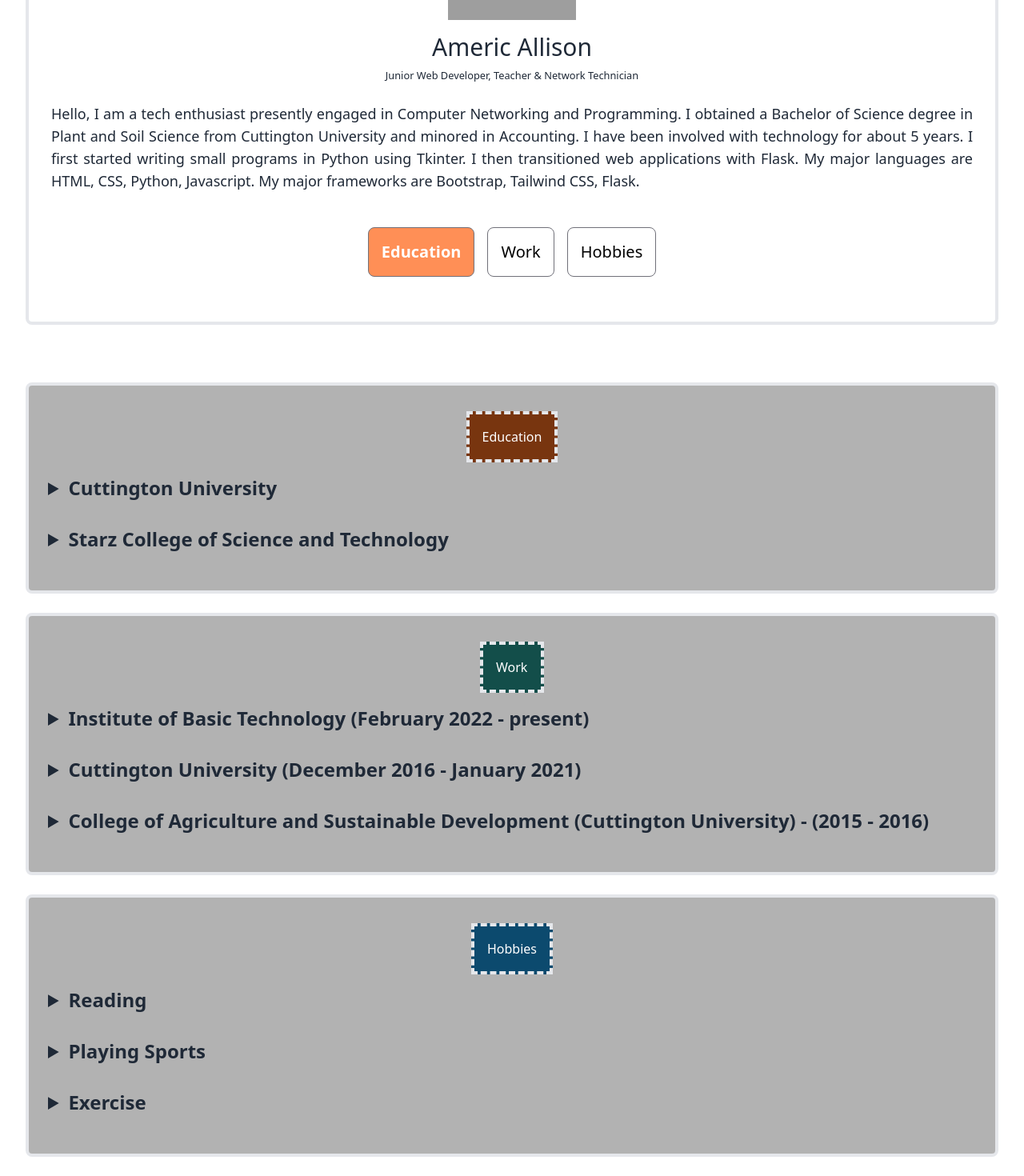
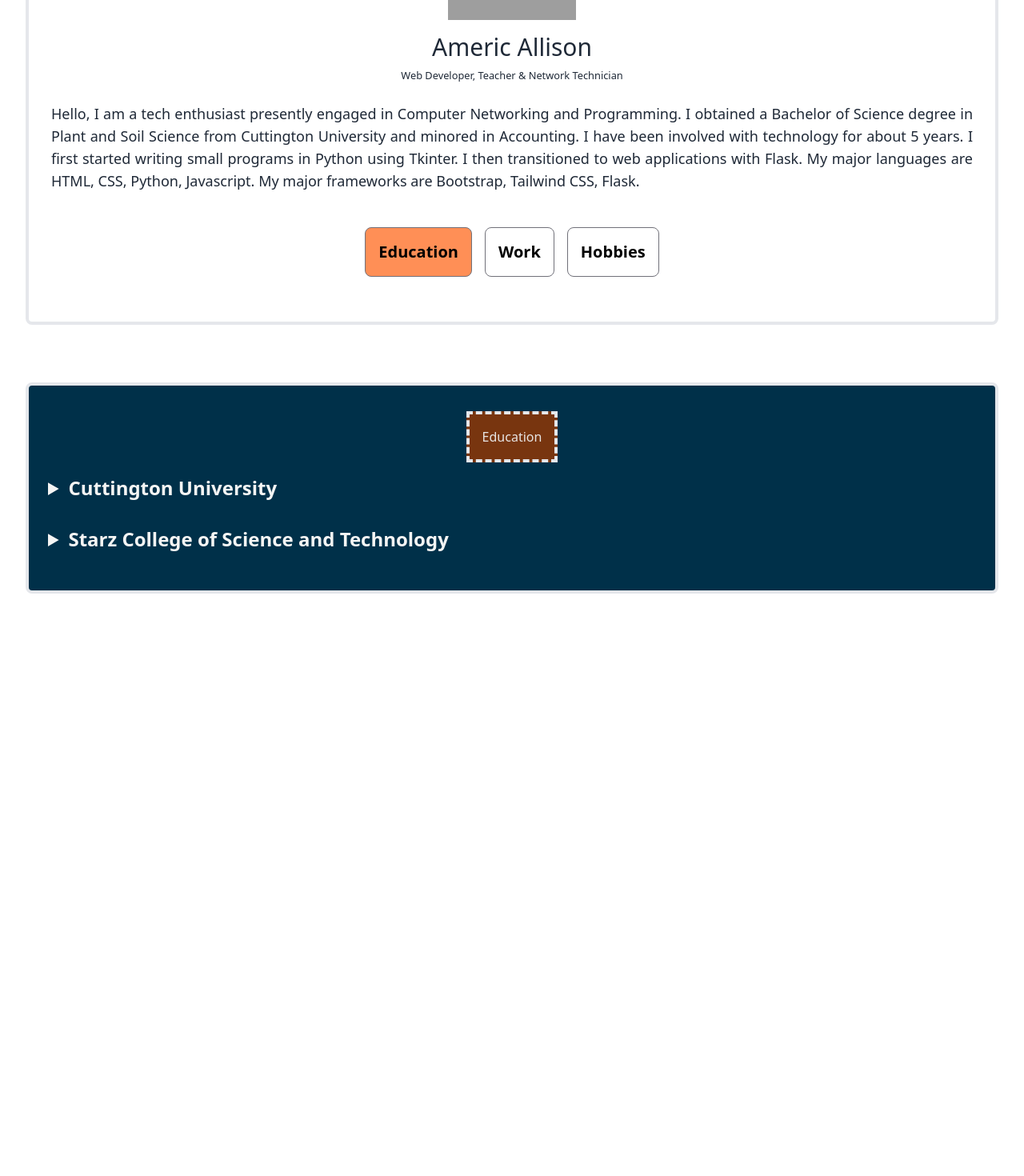
Before and after one commit to americallison/americportfolio_react, a React (Create React App) app: page / in a window 1280 px wide. Shown: the part 251-1721 px from the top of the page at 80% size. After the commit the page ends 1017 px from the top, so only its background shows below. Built offline with nearby package versions, Linux system fonts and the light colour scheme; grey boxes are pictures that could not be loaded.

Commit message:
updated code

```diff
--- a/package.json
+++ b/package.json
@@ -7,10 +7,13 @@
     "@testing-library/jest-dom": "^5.16.5",
     "@testing-library/react": "^13.4.0",
     "@testing-library/user-event": "^13.5.0",
+    "localforage": "^1.10.0",
+    "match-sorter": "^6.3.1",
     "react": "^18.2.0",
     "react-dom": "^18.2.0",
     "react-router-dom": "^6.4.3",
     "react-scripts": "5.0.1",
+    "sort-by": "^1.2.0",
     "web-vitals": "^2.1.4"
   },
   "scripts": {
--- a/src/App.js
+++ b/src/App.js
@@ -5,25 +5,28 @@ import PersonalDetails from './components/PersonalDetails';
 import Work from './components/Work'
 import Education from './components/Education';
 import Hobbies from './components/Hobbies';
+import { useState } from 'react';
 
 export default function App() {
+
+  const [isActive, setIsActive] = useState({
+    active: true,
+    name: "education"
+  })
+
   return (
     <>
     {/* insert the main navbar component */}
     <MainNavBar />
 
     {/* insert the personal details component */}
-    <PersonalDetails />
+    <PersonalDetails isActive={isActive} setIsActive={setIsActive}/>
 
-     {/* insert the education component */}
+    {
+      isActive.active && isActive.name === "education" ? (<Education /> ): isActive.active && isActive.name === "work" ? (<Work /> ) : (<Hobbies />)
+    }
 
-     <Education />
 
-    {/* insert the work component */}
-     <Work />
-
-     {/* insert the hobbies component */}
-     <Hobbies />
 
 
     </>
--- a/src/components/Education.js
+++ b/src/components/Education.js
@@ -6,20 +6,20 @@ export default function Education() {
     <>
       {/* <!-- Work --> */}
       <div className="mx-auto max-w-7xl px-2 sm:px-6 lg:px-8">
-      <div id="education" className="bg-[#B2B2B2] h-auto my-6 py-8 rounded-lg border-4">
+      <div id="education" className="bg-[#003049] h-auto my-6 py-8 rounded-lg border-4">
       <div className="flex justify-center">
-        <h3 className="border-4 w-30 bg-amber-900 text-white border-dashed px-4 py-4">Education</h3>
+        <h3 className="border-4 w-30 bg-amber-900 text-stone-200 border-dashed px-4 py-4">Education</h3>
       </div>
 
       <details className="px-6 py-4">
-        <summary className="font-bold text-2xl text-gray-800">Cuttington University</summary>
+        <summary className="font-bold text-2xl text-stone-100">Cuttington University</summary>
         <p>I acquired a Bachelor of Science Degree in Plant and Soil Science and Accounting minor
             from Cuttington University in July 2016. I graduated a second dux of the University.
         </p>
       </details>
 
       <details className="px-6 py-4">
-        <summary className="font-bold text-2xl text-gray-800">Starz College of Science and Technology</summary>
+        <summary className="font-bold text-2xl text-stone-100">Starz College of Science and Technology</summary>
         <p>I obtained a Certificate in Computer Hardware and Operating Systems (A+) from Starz College of Science
             and Technology. The training lasted for three (3) months.
         </p>
--- a/src/components/Hobbies.js
+++ b/src/components/Hobbies.js
@@ -6,25 +6,25 @@ export default function Hobbies() {
     <>
       {/* <!-- Work --> */}
       <div className="mx-auto max-w-7xl px-2 sm:px-6 lg:px-8">
-      <div id="hobbie" className="bg-[#B2B2B2] h-auto my-6 py-8 rounded-lg border-4">
+      <div id="hobbie" className="bg-[#20639b] h-auto my-6 py-8 rounded-lg border-4">
       <div className="flex justify-center">
         <h3 className="border-4 w-30 bg-sky-900 text-white border-dashed px-4 py-4">Hobbies</h3>
       </div>
 
       <details className="px-6 py-4">
-        <summary className="font-bold text-2xl text-gray-800">Reading</summary>
+        <summary className="font-bold text-2xl text-stone-100">Reading</summary>
         <p>I love to read books on a variety of subjects ranging from programming, business, intelligence, etc.
         </p>
       </details>
 
       <details className="px-6 py-4">
-        <summary className="font-bold text-2xl text-gray-800">Playing Sports</summary>
+        <summary className="font-bold text-2xl text-stone-100">Playing Sports</summary>
         <p>I play soccer, basketball, lawn tennis and volleyball.
         </p>
       </details>
 
       <details className="px-6 py-4">
-        <summary className="font-bold text-2xl text-gray-800">Exercise</summary>
+        <summary className="font-bold text-2xl text-stone-100">Exercise</summary>
         <p>I love to perform aerobic exercises including jogging, pushups, pullups, and situps. These help keep me active
             and energized.
         </p>
--- a/src/components/PersonalDetails.js
+++ b/src/components/PersonalDetails.js
@@ -1,14 +1,17 @@
-import React, {useState} from 'react';
+import React from 'react';
 
 
 
 
-export default function PersonalDetails() {
+export default function PersonalDetails({isActive, setIsActive}) {
 
-const [isActive, setIsActive] = useState({
-  active: true,
-  name: "education"
-})
+  function handleActive (e) {
+       e.preventDefault();
+       setIsActive({
+        active: true,
+        name: e.target.id
+       })
+  }
 
   return (
 <div className="py-6">
@@ -17,28 +20,28 @@ const [isActive, setIsActive] = useState({
     <div id="intro" className="bg-[#
     3EAEAEA] h-auto my-6 py-8 rounded-lg border-4">
       <div id="avatar" className="flex justify-center py-2">
-        <img className="w-40" src="https://api.multiavatar.com/JB.svg " alt="JB image" />
+        <img className="w-40" src="https://api.multiavatar.com/AA.svg " alt="JB" />
       </div>
       <div id="content" className="prose lg:prose-xl px-2">
         <h1 className="text-center text-gray-800 text-3xl capitalize m-2 font-medium">Americ Allison</h1>
-        <small className="text-center block text-md mb-3 text-gray-800">Junior Web Developer, Teacher &amp; Network Technician</small>
+        <small className="text-center block text-md mb-3 text-gray-800">Web Developer, Teacher &amp; Network Technician</small>
         <p className="text-justify text-lg mt-2 p-3 m-2 text-gray-800">Hello, I am a tech enthusiast presently engaged in Computer Networking and
         Programming. I obtained a Bachelor of Science degree in Plant and Soil Science from Cuttington University and minored
         in Accounting. I have been involved with technology for about 5 years. I first started writing small programs in
-        Python using Tkinter. I then transitioned web applications with Flask. My major languages are HTML, CSS, Python,
-        Javascript. My major frameworks are Bootstrap, Tailwind CSS, Flask. </p>
+        Python using Tkinter. I then transitioned to web applications with Flask. My major languages are HTML, CSS, Python,
+        Javascript. My major frameworks are Bootstrap, Tailwind CSS, Flask.</p>
 
         <div className="p-6 max-w-full mx-auto">
             <ul className="flex justify-center items-center gap-4">
               <li className={`border border-zinc-500 rounded-lg p-4 ${isActive.active && isActive.name === "education" && 'bg-[#FF8F56]'}`}>
-               <a href="#" id="education" className="font-roboto font-bold text-xl text-white">Education</a>
+               <a href="#education" onClick={handleActive} id="education" className="font-roboto font-bold text-xl">Education</a>
               </li>
               <li className={`border border-zinc-500 rounded-lg p-4 ${isActive.active && isActive.name === "work" && 'bg-[#FF8F56]'}`}>
-              <a href="#" id="work"
-              className="font-roboto text-xl">Work</a>
+              <a href="#work" onClick={handleActive}  id="work"
+              className="font-roboto font-bold text-xl">Work</a>
               </li>
               <li className={`border border-zinc-500 rounded-lg p-4 ${isActive.active && isActive.name === "hobbies" && 'bg-[#FF8F56]'}`}>
-                <a href="#" id="hobbies" className="font-roboto text-xl">Hobbies</a>
+                <a href="#hobbies" onClick={handleActive} id="hobbies" className="font-roboto font-bold text-xl">Hobbies</a>
               </li>
             </ul>
         </div>
--- a/src/components/Work.js
+++ b/src/components/Work.js
@@ -5,13 +5,13 @@
     return (<>
   {/* <!-- Work --> */}
   <div className="mx-auto max-w-7xl px-2 sm:px-6 lg:px-8">
-  <div id="work" className="bg-[#B2B2B2] h-auto my-6 py-8 rounded-lg border-4">
+  <div id="work" className="bg-[#213502] h-auto my-6 py-8 rounded-lg border-4">
   <div className="flex justify-center">
     <h3 className="border-4 w-20 bg-teal-900 text-white border-dashed px-4 py-4">Work</h3>
   </div>
 
   <details className="px-6 py-4">
-    <summary className="font-bold text-2xl text-gray-800">Institute of Basic Technology (February 2022 - present)</summary>
+    <summary className="font-bold text-2xl text-stone-100">Institute of Basic Technology (February 2022 - present)</summary>
     <p>I presently teach Computer Literacy, Web Design and Python Programming. My teaching methodology is
       mainly centered around projects. I believe project based learning is the way to go in enabling
       students solve real world problems. Practicality is essential in my sphere.
@@ -19,7 +19,7 @@
   </details>
 
   <details className="px-6 py-4">
-    <summary className="font-bold text-2xl text-gray-800">Cuttington University (December 2016 - January 2021)</summary>
+    <summary className="font-bold text-2xl text-stone-100">Cuttington University (December 2016 - January 2021)</summary>
     <p>I served as a Resource Room and Computer Lab Assistant and Financial Coordinator at the College of Agriculture and Sustainable Development (CASD)
         at Cuttington Univertsity. At CASD, I made a lot of impacts and left a strong legacy. My core duties were assisting faculty and students
         with research and locating resources in the Library. I also prepared financial statements and bank reconciliations for CASD.
@@ -27,7 +27,7 @@
   </details>
 
   <details className="px-6 py-4">
-    <summary className="font-bold text-2xl text-gray-800">College of Agriculture and Sustainable Development (Cuttington University) - (2015 - 2016)</summary>
+    <summary className="font-bold text-2xl text-stone-100">College of Agriculture and Sustainable Development (Cuttington University) - (2015 - 2016)</summary>
     <p>Epcot is a theme park at Walt Disney World Resort featuring exciting attractions, international
       pavilions, award-winning fireworks and seasonal special events.</p>
   </details>
--- a/src/index.js
+++ b/src/index.js
@@ -4,10 +4,26 @@ import './index.css';
 import App from './App';
 import reportWebVitals from './reportWebVitals';
 
+import {
+  createBrowserRouter,
+  RouterProvider,
+  Route,
+} from "react-router-dom";
+
+
+
+
+const router = createBrowserRouter([
+  {
+    path: "/",
+    element: <App />,
+  },
+]);
+
 const root = ReactDOM.createRoot(document.getElementById('root'));
 root.render(
   <React.StrictMode>
-    <App />
+    <RouterProvider router={router} />
   </React.StrictMode>
 );
 
```
Also changed, not shown: src/routes/blogs/index.js (added), src/routes/blogs/slug.js (added), src/routes/contact.js (added), src/routes/projects.js (added), 1 other file (tests, documents, lock files or other folders).
